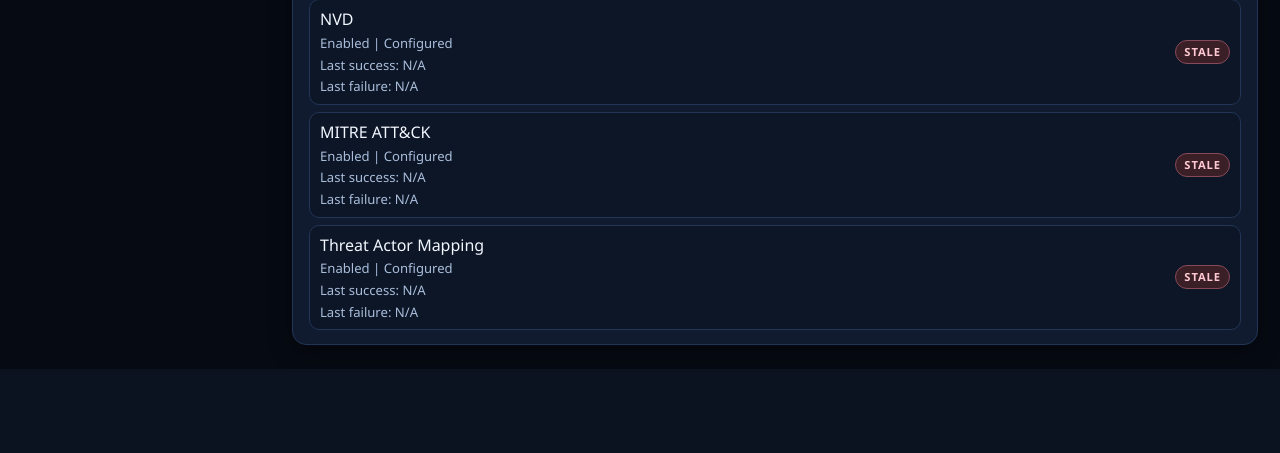
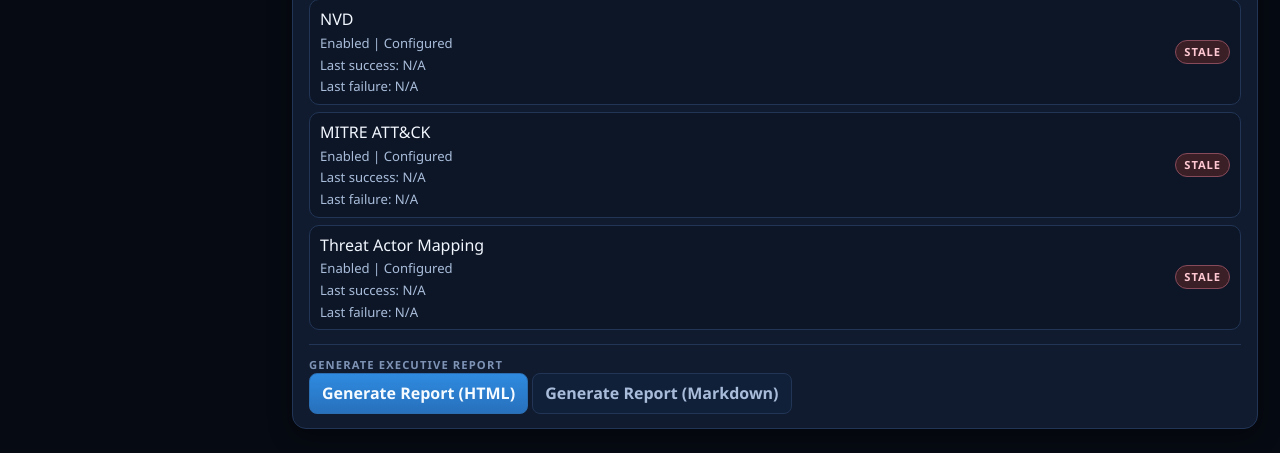
Before and after one commit to h8handles/ThreatFoundry, a Django app: page / in a window 1280 px wide. Shown: the part 2927-3380 px from the top of the page. Before the commit the page ends 3296 px from the top, so only its background shows below. Run offline with Django 5.2, Linux system fonts and the light colour scheme; the visitor is signed in with stand-in values (Sample User, id 1); data that the repository does not hold is empty; parts of the project's set-up code (start-up, migrations or seed data) failed here and were passed over.

Commit message:
feat(intel): add executive report generation feature
Co-authored-by: aider (ollama_chat/qwen2.5-coder:7b) <aider@aider.chat>

```diff
--- a/intel/templates/intel/dashboard.html
+++ b/intel/templates/intel/dashboard.html
@@ -440,6 +440,13 @@
                 {% endfor %}
             </ul>
         </div>
+
+        <!-- Add Generate Report action -->
+        <div class="rail-section">
+            <p class="section-title">Generate Executive Report</p>
+            <a class="primary-button" href="{% url 'intel:generate_exec_report' %}?{{ request.GET.urlencode }}">Generate Report (HTML)</a>
+            <a class="secondary-button" href="{% url 'intel:generate_exec_report' %}?{{ request.GET.urlencode }}&format=markdown">Generate Report (Markdown)</a>
+        </div>
     </aside>
 </section>
 {% endblock %}
--- a/intel/views.py
+++ b/intel/views.py
@@ -39,13 +39,11 @@ WHOIS_SUPPORTED_VALUE_TYPES = {
     "ipv6",
 }
 
-
 @role_required(VIEWER_GROUP)
 def dashboard_view(request):
     filters = parse_dashboard_filters(request.GET)
     context = build_dashboard_context(filters)
     return render(request, "intel/dashboard.html", context)
-
 
 @role_required(VIEWER_GROUP)
 def export_dashboard_csv_view(request):
@@ -100,7 +98,6 @@ def export_dashboard_csv_view(request):
     response["Content-Disposition"] = 'attachment; filename="dashboard_scope_export.csv"'
     return response
 
-
 @role_required(VIEWER_GROUP)
 def ioc_detail_view(request, pk: int):
     record = get_object_or_404(IntelIOC, pk=pk)
@@ -109,7 +106,6 @@ def ioc_detail_view(request, pk: int):
     context["raw_payload_pretty"] = json.dumps(record.raw_payload, indent=2, sort_keys=True)
     context["whois_blade"] = _build_whois_blade_context(record)
     return render(request, "intel/ioc_detail.html", context)
-
 
 @role_required(VIEWER_GROUP)
 def ioc_blade_detail_view(request):
@@ -123,7 +119,6 @@ def ioc_blade_detail_view(request):
         raise Http404("IOC blade not found.")
 
     return render(request, "intel/ioc_blade_detail.html", context)
-
 
 @role_required(VIEWER_GROUP)
 def malware_family_view(request):
@@ -148,7 +143,6 @@ def malware_family_view(request):
         page_size=page_size,
     )
     return render(request, "intel/malware_family.html", context)
-
 
 @role_required(VIEWER_GROUP)
 def documentation_view(request, doc_name=None):
@@ -192,7 +186,6 @@ def documentation_view(request, doc_name=None):
 
     return render(request, "intel/documentation.html", context)
 
-
 @require_POST
 @role_required(VIEWER_GROUP)
 def set_time_display_view(request):
@@ -207,7 +200,6 @@ def set_time_display_view(request):
     ):
         return redirect(redirect_to)
     return redirect("intel:dashboard")
-
 
 def _build_whois_blade_context(record: IntelIOC) -> dict:
     value = (record.value or "").strip()
@@ -271,3 +263,19 @@ def _build_whois_blade_context(record: IntelIOC) -> dict:
             {"heading": "Geolocation", "items": geolocation_fields},
         ],
     }
+
+@role_required(VIEWER_GROUP)
+def generate_exec_report_view(request):
+    filters = parse_dashboard_filters(request.GET)
+    context = build_dashboard_context(filters)
+
+    kpis = context.get("kpis")
+    ioc_blades = context.get("ioc_blades", [])
+    recent_ioc_rows = context.get("recent_ioc_rows", [])
+
+    report_data = generate_exec_report(kpis, ioc_blades, recent_ioc_rows)
+
+    if request.GET.get("format") == "markdown":
+        return HttpResponse(report_data["markdown"], content_type="text/markdown")
+    else:
+        return render(request, "intel/executive_report.html", {"report": report_data["html"]})
```
Also changed, not shown: intel/services/reporting.py (added, +23 -0 lines).
